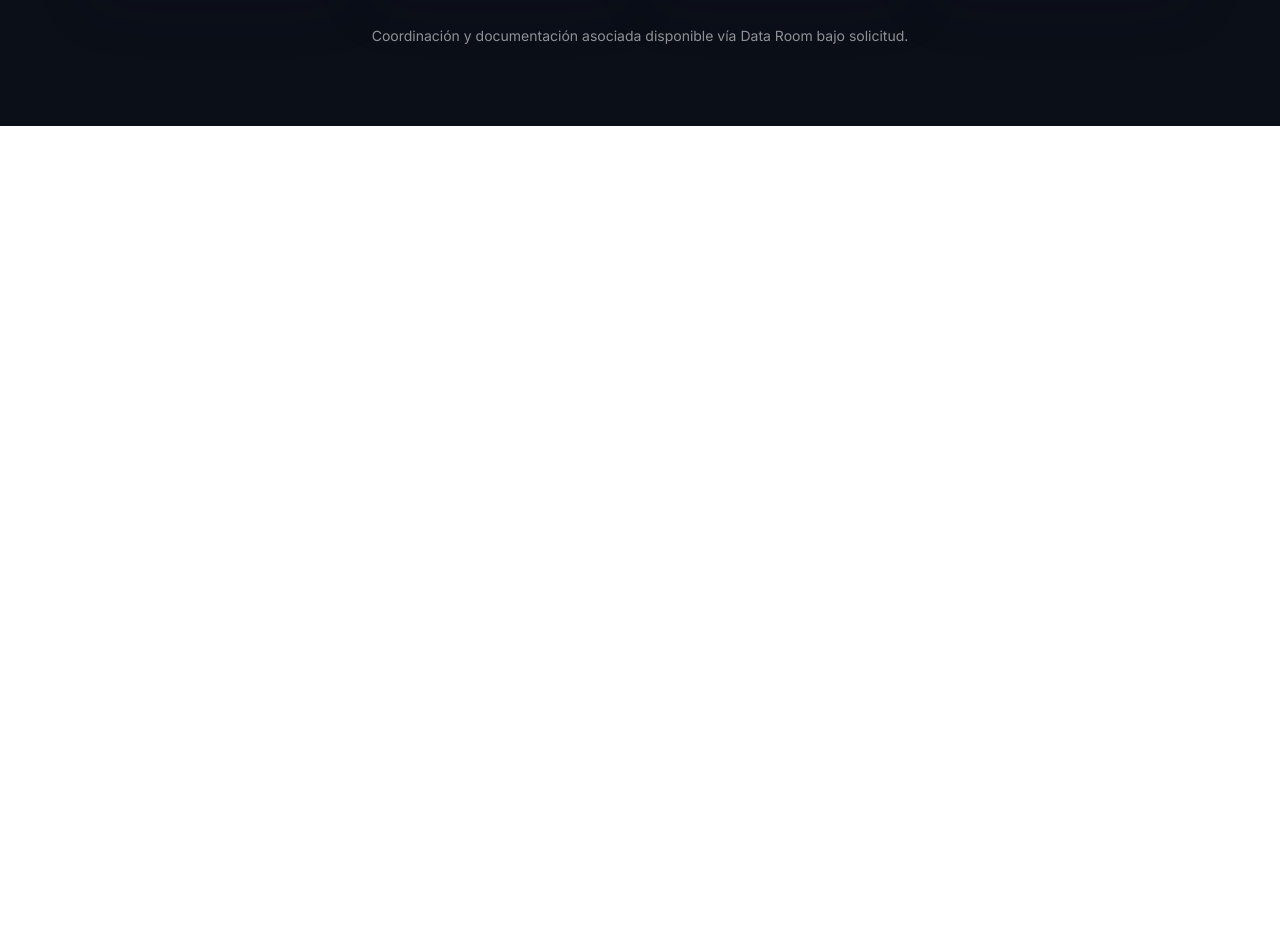
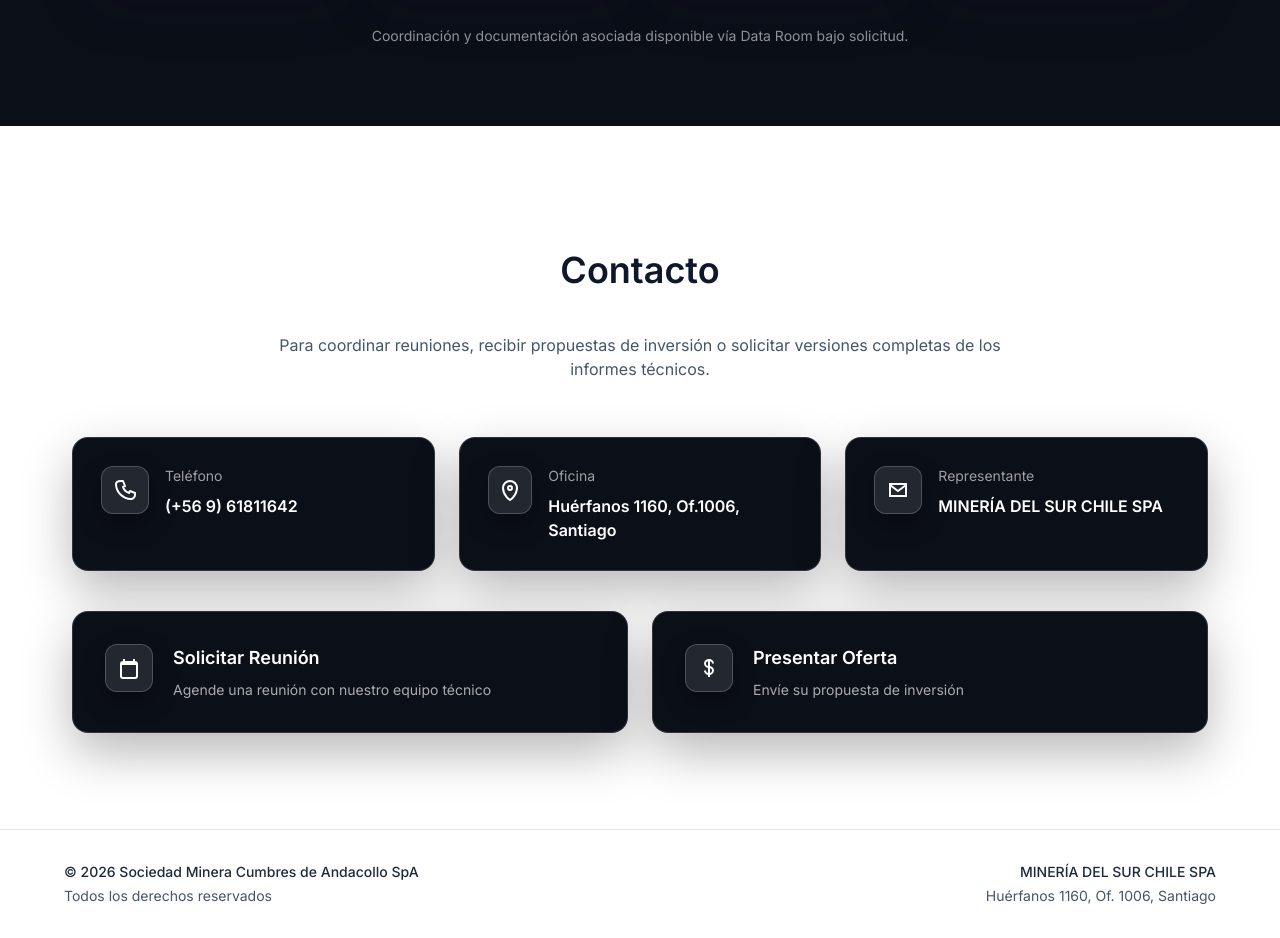
Before and after one commit to InBlxck/cumbres-de-cortadera, a React (Vite) app: page / in a window 1280 px wide. Shown: the part 8020-8958 px from the top of the page. Before the commit the page ends 8327 px from the top, so only its background shows below. Built offline with nearby package versions, Linux system fonts and the light colour scheme; no server answers.

Commit message:
Footer and ContactSection V1.6

```diff
--- a/src/components/Footer.tsx
+++ b/src/components/Footer.tsx
@@ -1,27 +1,29 @@
-import Container from "./Container";
-
 export default function Footer() {
   return (
-    <footer className="border-t border-white/10 py-12">
-      <Container>
-        <div className="flex flex-col md:flex-row md:items-start md:justify-between gap-8">
-          <div>
-            <div className="text-white/90 font-semibold">Minería del Sur</div>
-            <div className="mt-2 text-sm text-muted">
-              Proyecto Cumbres de Cortadera • Chile
-            </div>
-            <div className="mt-4 text-xs text-white/50">
-              © {new Date().getFullYear()} — Sitio informativo.
-            </div>
+    <footer className="bg-white border-t border-slate-200">
+      <div className="mx-auto max-w-[1200px] px-6 py-8">
+        <div className="flex flex-col gap-6 md:flex-row md:items-center md:justify-between">
+
+          {/* Bloque izquierdo */}
+          <div className="text-sm text-slate-600">
+            <p className="font-medium text-slate-800">
+              © 2026 Sociedad Minera Cumbres de Andacollo SpA
+            </p>
+            <p className="mt-1">Todos los derechos reservados</p>
           </div>
 
-          <div className="text-sm text-white/70">
-            <div className="font-medium text-white/80">Contacto</div>
-            <div className="mt-2 text-muted">Email: —</div>
-            <div className="text-muted">Teléfono: —</div>
+          {/* Bloque derecho */}
+          <div className="text-sm text-slate-600 md:text-right">
+            <p className="font-medium text-slate-800">
+              MINERÍA DEL SUR CHILE SPA
+            </p>
+            <p className="mt-1">
+              Huérfanos 1160, Of. 1006, Santiago
+            </p>
           </div>
+
         </div>
-      </Container>
+      </div>
     </footer>
   );
 }
--- a/src/pages/Home.tsx
+++ b/src/pages/Home.tsx
@@ -14,7 +14,7 @@ import TechnicalSheetSection from "../sections/TechnicalSheetSection";
 import LocationLeaflet from "../sections/LocationLeaflet";
 import GeologyAndMining from "../sections/GeologyAndMining";
 import ClosurePlan from "../sections/ClosurePlan";
-
+import ContactSection from "../sections/ContactSection";
 
 
 export default function Home() {
@@ -31,6 +31,7 @@ export default function Home() {
         <LocationLeaflet />
         <GeologyAndMining />
         < ClosurePlan />
+        < ContactSection />
 
       </main>
       <Footer />
--- /dev/null
+++ b/src/sections/ContactSection.tsx
@@ -0,0 +1,186 @@
+export default function ContactSection() {
+  const primary = [
+    {
+      label: "Teléfono",
+      value: "(+56 9) 61811642",
+      icon: PhoneIcon,
+    },
+    {
+      label: "Oficina",
+      value: "Huérfanos 1160, Of.1006, Santiago",
+      icon: PinIcon,
+    },
+    {
+      label: "Representante",
+      value: "MINERÍA DEL SUR CHILE SPA",
+      icon: MailIcon,
+    },
+  ];
+
+  const actions = [
+    {
+      title: "Solicitar Reunión",
+      desc: "Agende una reunión con nuestro equipo técnico",
+      icon: CalendarIcon,
+    },
+    {
+      title: "Presentar Oferta",
+      desc: "Envíe su propuesta de inversión",
+      icon: DollarIcon,
+    },
+  ];
+
+  return (
+    <section id="contacto" className="bg-white py-24">
+      <div className="mx-auto max-w-[1200px] px-4 sm:px-6 lg:px-8">
+        {/* Header */}
+        <div className="mb-14 text-center">
+          <p className="text-xs font-semibold uppercase tracking-[0.22em] text-brand">
+            INVERSIÓN
+          </p>
+
+          <h2 className="mt-3 text-3xl sm:text-4xl font-semibold text-slate-900">
+            Contacto
+          </h2>
+
+          <div className="mx-auto mt-4 h-[3px] w-14 rounded-full bg-brand" />
+
+          <p className="mx-auto mt-6 max-w-3xl text-sm sm:text-base text-slate-600">
+            Para coordinar reuniones, recibir propuestas de inversión o solicitar
+            versiones completas de los informes técnicos.
+          </p>
+        </div>
+
+        {/* Datos principales */}
+        <div className="grid grid-cols-1 gap-6 lg:grid-cols-3">
+          {primary.map((item) => {
+            const Icon = item.icon;
+            return (
+              <div
+                key={item.label}
+                className="rounded-2xl border border-white/15 bg-[#0b0f18] p-7
+                           shadow-[0_20px_50px_rgba(0,0,0,0.28)]
+                           ring-1 ring-white/5
+                           transition hover:-translate-y-[2px] hover:shadow-[0_26px_70px_rgba(0,0,0,0.35)]"
+              >
+                <div className="flex items-start gap-4">
+                  {/* ✅ icono blanco + contorno */}
+                  <div
+                    className="flex h-12 w-12 items-center justify-center rounded-xl
+                               border border-white/20 bg-white/10 text-white
+                               shadow-[0_10px_24px_rgba(0,0,0,0.30)]"
+                  >
+                    <Icon className="h-6 w-6" />
+                  </div>
+
+                  <div>
+                    <p className="text-sm text-white/60">{item.label}</p>
+                    <p className="mt-2 text-base font-semibold text-white">
+                      {item.value}
+                    </p>
+                  </div>
+                </div>
+              </div>
+            );
+          })}
+        </div>
+
+        {/* Acciones */}
+        <div className="mt-10 grid grid-cols-1 gap-6 lg:grid-cols-2">
+          {actions.map((item) => {
+            const Icon = item.icon;
+            return (
+              <div
+                key={item.title}
+                className="rounded-2xl border border-white/15 bg-[#0b0f18] p-8
+                           shadow-[0_20px_50px_rgba(0,0,0,0.28)]
+                           ring-1 ring-white/5
+                           transition hover:-translate-y-[2px] hover:shadow-[0_26px_70px_rgba(0,0,0,0.35)]"
+              >
+                <div className="flex items-start gap-5">
+                  {/* ✅ icono blanco + contorno */}
+                  <div
+                    className="flex h-12 w-12 items-center justify-center rounded-xl
+                               border border-white/20 bg-white/10 text-white
+                               shadow-[0_10px_24px_rgba(0,0,0,0.30)]"
+                  >
+                    <Icon className="h-6 w-6" />
+                  </div>
+
+                  <div>
+                    <h3 className="text-lg font-semibold text-white">
+                      {item.title}
+                    </h3>
+                    <p className="mt-2 text-sm text-white/65">{item.desc}</p>
+                  </div>
+                </div>
+              </div>
+            );
+          })}
+        </div>
+      </div>
+    </section>
+  );
+}
+
+/* ================= ICONOS SVG ================= */
+
+function PhoneIcon({ className = "h-6 w-6" }: { className?: string }) {
+  return (
+    <svg viewBox="0 0 24 24" className={className} fill="none">
+      <path
+        d="M8 3h2l2 5-2 1c1 3 3 5 6 6l1-2 5 2v2c0 2-2 4-4 4C10 21 3 14 3 6c0-2 2-3 5-3Z"
+        stroke="currentColor"
+        strokeWidth="2"
+        strokeLinejoin="round"
+      />
+    </svg>
+  );
+}
+
+function PinIcon({ className = "h-6 w-6" }: { className?: string }) {
+  return (
+    <svg viewBox="0 0 24 24" className={className} fill="none">
+      <path
+        d="M12 22s7-4.5 7-12a7 7 0 1 0-14 0c0 7.5 7 12 7 12Z"
+        stroke="currentColor"
+        strokeWidth="2"
+      />
+      <circle cx="12" cy="10" r="2" stroke="currentColor" strokeWidth="2" />
+    </svg>
+  );
+}
+
+function MailIcon({ className = "h-6 w-6" }: { className?: string }) {
+  return (
+    <svg viewBox="0 0 24 24" className={className} fill="none">
+      <rect x="4" y="6" width="16" height="12" stroke="currentColor" strokeWidth="2" />
+      <path d="m4 7 8 6 8-6" stroke="currentColor" strokeWidth="2" />
+    </svg>
+  );
+}
+
+function CalendarIcon({ className = "h-6 w-6" }: { className?: string }) {
+  return (
+    <svg viewBox="0 0 24 24" className={className} fill="none">
+      <path
+        d="M7 3v3M17 3v3M4 8h16M6 6h12a2 2 0 0 1 2 2v12a2 2 0 0 1-2 2H6a2 2 0 0 1-2-2V8a2 2 0 0 1 2-2Z"
+        stroke="currentColor"
+        strokeWidth="2"
+      />
+    </svg>
+  );
+}
+
+function DollarIcon({ className = "h-6 w-6" }: { className?: string }) {
+  return (
+    <svg viewBox="0 0 24 24" className={className} fill="none">
+      <path d="M12 3v18" stroke="currentColor" strokeWidth="2" />
+      <path
+        d="M16 7.5c0-1.9-1.8-3.5-4-3.5s-4 1.6-4 3.5S9.8 11 12 11s4 1.6 4 3.5S14.2 18 12 18s-4-1.6-4-3.5"
+        stroke="currentColor"
+        strokeWidth="2"
+      />
+    </svg>
+  );
+}
```
